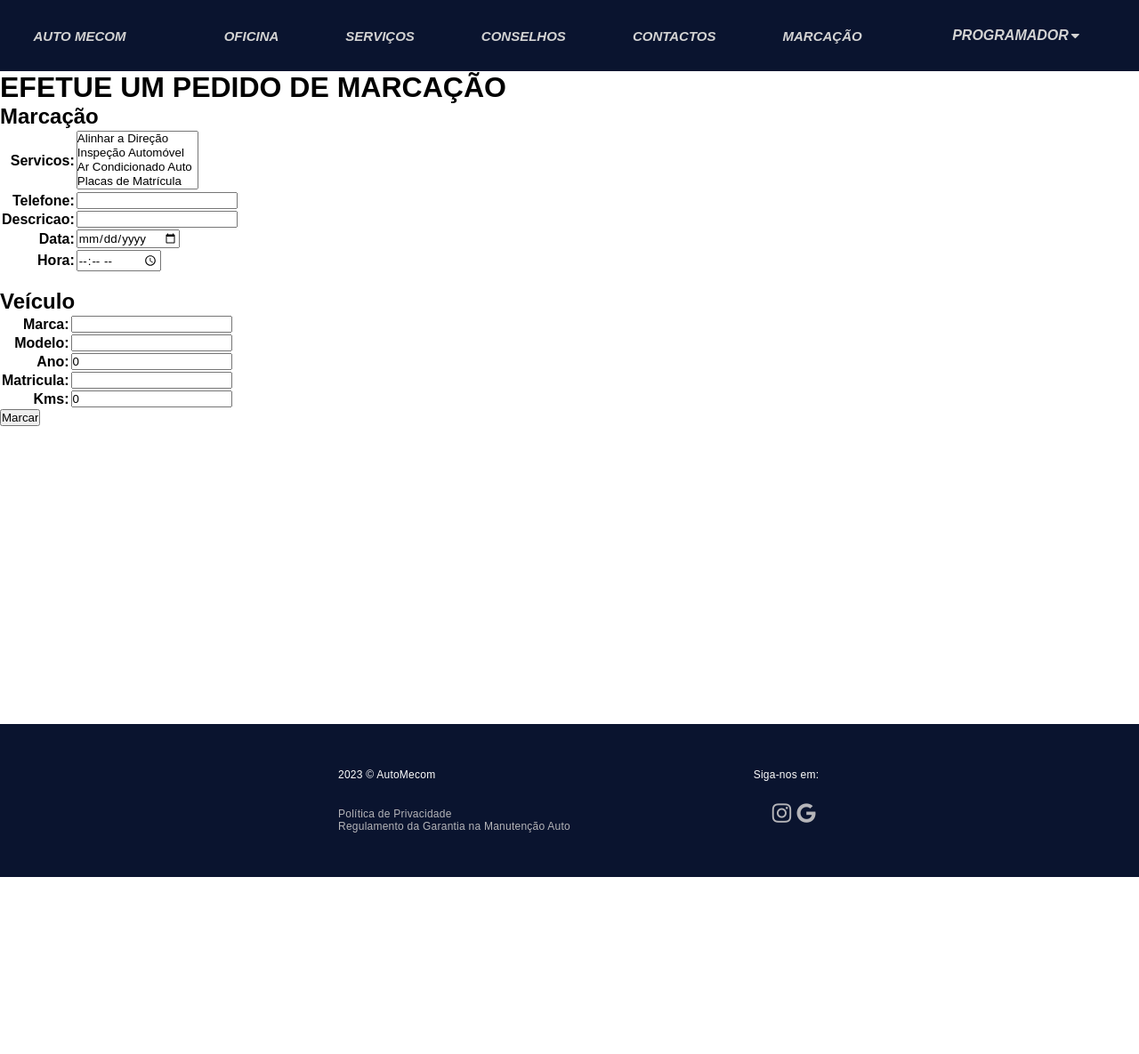
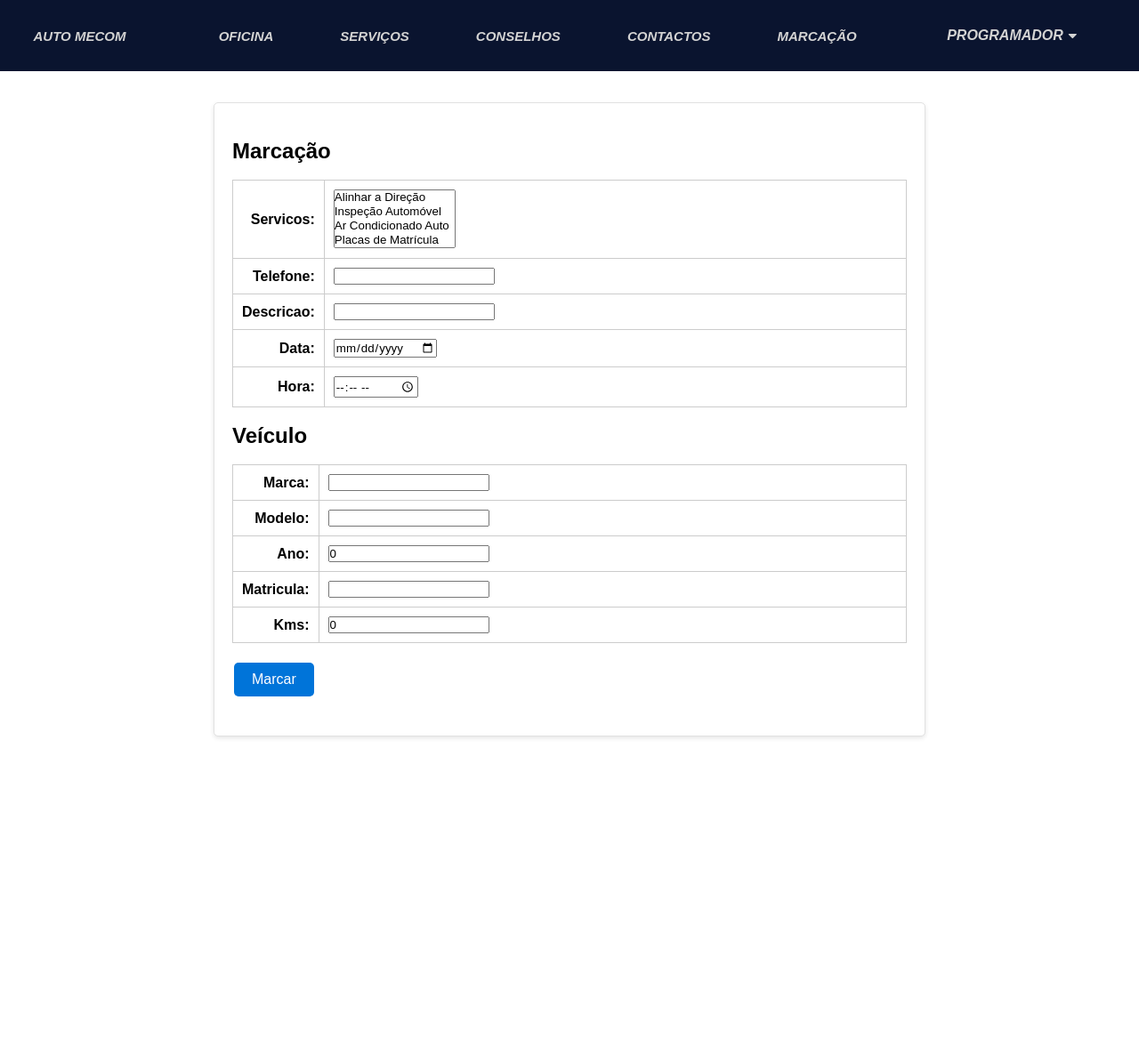
Before and after one commit to DEISI-ULHT-TFC-2022-23/TFC-Empresa319-AutoMecom-Website, a Django app: page /marcacao in a window 1280 px wide. Shown: the top 1185 px of the page at 89% size. Before the commit the page ends 986 px from the top, so only its background shows below. Run offline with Django 4.2, Linux system fonts and the light colour scheme; a user stored in the database is signed in; data comes from the database, SQL or seed files in the repository; both versions use the stored data as it was after the commit.

Commit message:
updates2

```diff
--- a/automecom/forms.py
+++ b/automecom/forms.py
@@ -24,6 +24,19 @@ class RegisterForm(UserCreationForm):
     class Meta:
         model = User
         fields = ['username', 'first_name', 'last_name', 'email', 'password1', 'password2']
+
+    def __init__(self, *args, **kwargs):
+        super(RegisterForm, self).__init__(*args, **kwargs)
+        self.fields['username'].widget.attrs['placeholder'] = 'Username'
+        self.fields['first_name'].widget.attrs['placeholder'] = 'Nome próprio'
+        self.fields['last_name'].widget.attrs['placeholder'] = 'Apelido'
+        self.fields['email'].widget.attrs['placeholder'] = 'E-mail'
+        self.fields['password1'].widget.attrs['placeholder'] = 'Palavra passe'
+        self.fields['password2'].widget.attrs['placeholder'] = '********'
+
+        self.fields['username'].help_text = '150 caracteres ou menos. Somente letras, dígitos e @/./+/-/_.'
+        self.fields['password1'].help_text = 'Sua senha deve conter pelo menos 8 caracteres.'
+        self.fields['password2'].help_text = 'Digite a mesma senha de antes, para verificação.'
 
 
 class UserForm(forms.ModelForm):
--- a/automecom/models.py
+++ b/automecom/models.py
@@ -1,4 +1,3 @@
-from datetime import datetime
 
 from django.contrib.auth.models import User
 from django.db import models
--- a/automecom/static/automecom/css/estilos.css
+++ b/automecom/static/automecom/css/estilos.css
@@ -103,7 +103,7 @@ nav a {
 }
 
 main {
-  height: 100vh;
+  height: 300vh;
   background-color:white;
 }
 
@@ -264,7 +264,7 @@ footer .social {
 }
 
 .fa{
-    padding: 3px;
+    padding: 6px;
 }
 
 
@@ -566,3 +594,91 @@ width:100%;
     margin-right: auto;
     max-width: 70rem;
 }
+
+.containerrr {
+    display: flex;
+    flex-wrap: wrap;
+    justify-content: space-between;
+    align-items: flex-start;
+    max-width: 1000px;
+    margin: 0 auto;
+    padding: 20px;
+}
+
+.texttt {
+    flex: 1;
+    padding: 50px;
+    color: #0A142FFF;
+}
+
+.map {
+    flex: 1;
+    padding: 10px;
+}
+
+iframe {
+    width: 100%;
+    height: 450px;
+    padding-top: 30px;
+}
+
+ul.horario {
+    list-style: none;
+    padding: 0;
+}
+
+ul.horario li {
+    font-size: 16px;
+    margin-bottom: 5px;
+}
+
+.contactos{
+    padding-top:30px;
+}
+
+.contact-info {
+    flex: 1;
+}
+
+.marcacoes-container {
+    max-width: 800px;
+    margin: 0 auto;
+    padding: 20px;
+    background-color: #fff;
+    border: 1px solid #e1e1e1;
+    border-radius: 5px;
+    box-shadow: 0 2px 5px rgba(0, 0, 0, 0.1);
+}
+form {
+    margin: 20px 0;
+}
+
+table {
+    width: 100%;
+    border-collapse: collapse;
+}
+
+table td, table th {
+    padding: 10px;
+    border: 1px solid #ccc;
+}
+
+/* Estilos do botão */
+.buttonmarc {
+    background-color: #0074d9;
+    color: #fff;
+    padding: 10px 20px;
+    border: none;
+    border-radius: 5px;
+    font-size: 16px;
+    cursor: pointer;
+    text-align: center;
+}
+
+.button:hover {
+    background-color: #0056b3;
+}
+
+.containermarc{
+    padding-top: 35px;
+}
--- a/automecom/templates/automecom/home.html
+++ b/automecom/templates/automecom/home.html
@@ -61,4 +61,7 @@ function showSlides(n) {
             <img class="promoimg" src="{% static 'automecom/images/promo2.jpg' %}" alt="imagem4">
         </div>
     </div>
+    <div class="comprido">
+            <img class="promoimg" src="{% static 'automecom/images/promooo.png' %}" alt="imagem5" width="40%">
+    </div>
 {% endblock %}
--- a/automecom/templates/automecom/login.html
+++ b/automecom/templates/automecom/login.html
@@ -13,7 +13,7 @@
 <div class="loginblock">
     <h1 class="textmenu">Ainda não tem conta</h1><br>
 <div class="registar">
-    <button class="loginb"><a href="register.html">Criação de Conta</a></button>
+    <button class="loginb"><a href="register.html">Registar</a></button>
 </div>
 <br>
 <br>
--- a/automecom/templates/automecom/marcacao.html
+++ b/automecom/templates/automecom/marcacao.html
@@ -16,25 +16,29 @@
 
 {% block main %}
 {% load static %}
-
-
-<h1>EFETUE UM PEDIDO DE MARCAÇÃO</h1>
-
+<div class="containermarc">
+<div class="marcacoes-container">
     <form action="{% url 'automecom:Marcação' %}" method="post">
         {% csrf_token %}
-        <h2>Marcação</h2>
+        <div class="marcacao">
+            <h2>Marcação</h2><br>
             <table>
                 {{ form }}
+            </table>
+        </div>
 
-        </table>
-
+        <div class="marcacao">
             <br>
             <h2>Veículo</h2>
+            <br>
             <table>
                 {{ form2 }}
             </table>
-	    <input type="submit" value="Marcar" />
+        </div>
+        <bR>
+
+        <button class="buttonmarc" type="submit">Marcar</button>
     </form>
-
-
+</div>
+</div>
 {% endblock %}
```
Also changed, not shown: other parts of automecom/static/automecom/css/estilos.css (+30 -2 lines), automecom/templates/automecom/contactos.html (+38 -5 lines), automecom/templates/automecom/sobre.html (+29 -1 lines), automecom/static/automecom/css/{{ STATIC_URL }}images/agendamento.png (added), automecom/static/automecom/css/{{ STATIC_URL }}images/cliente.jpg (added), automecom/static/automecom/images/promooo.png (added), db.sqlite3. Lines whose indentation alone changed are shown as unchanged.
